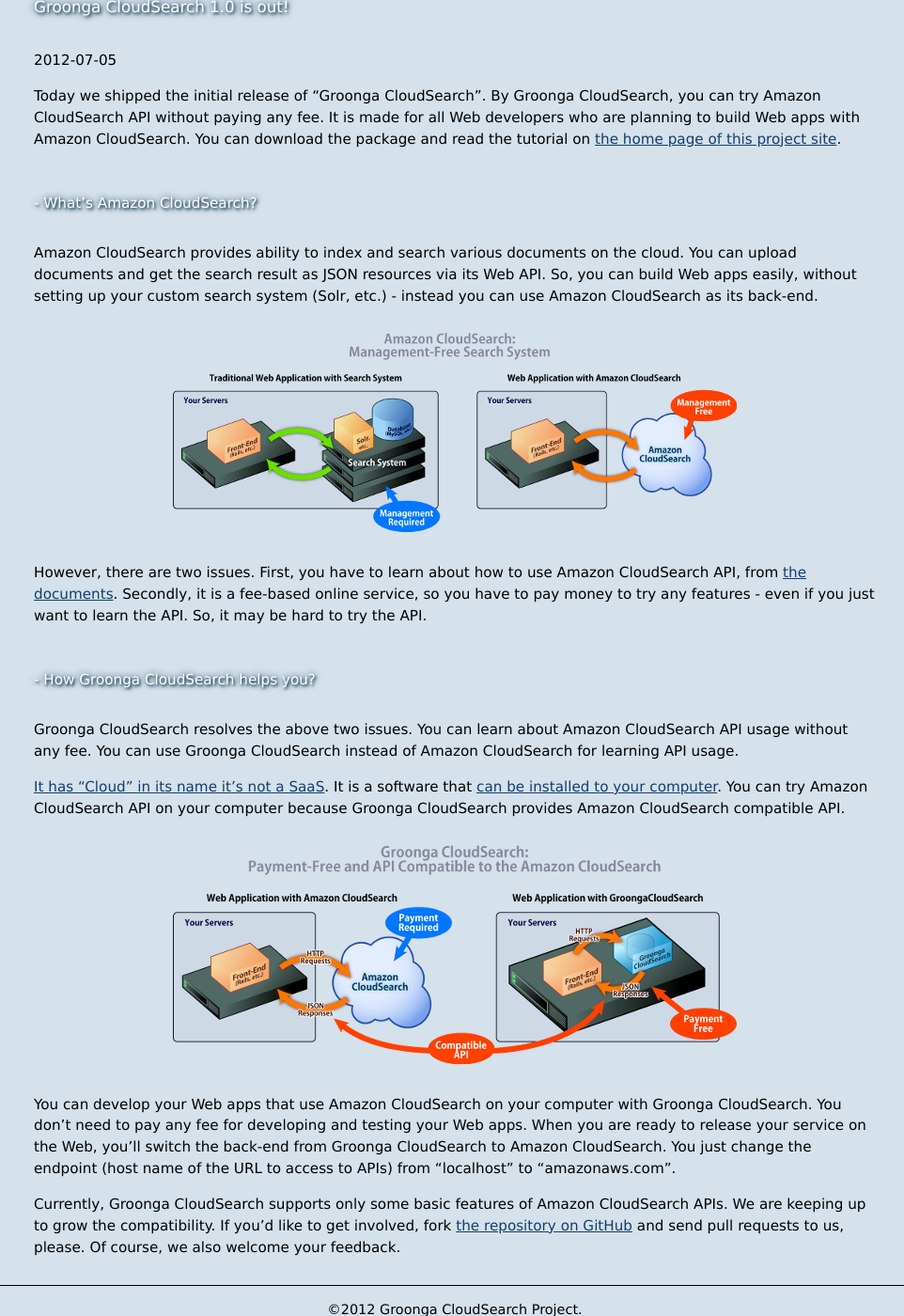
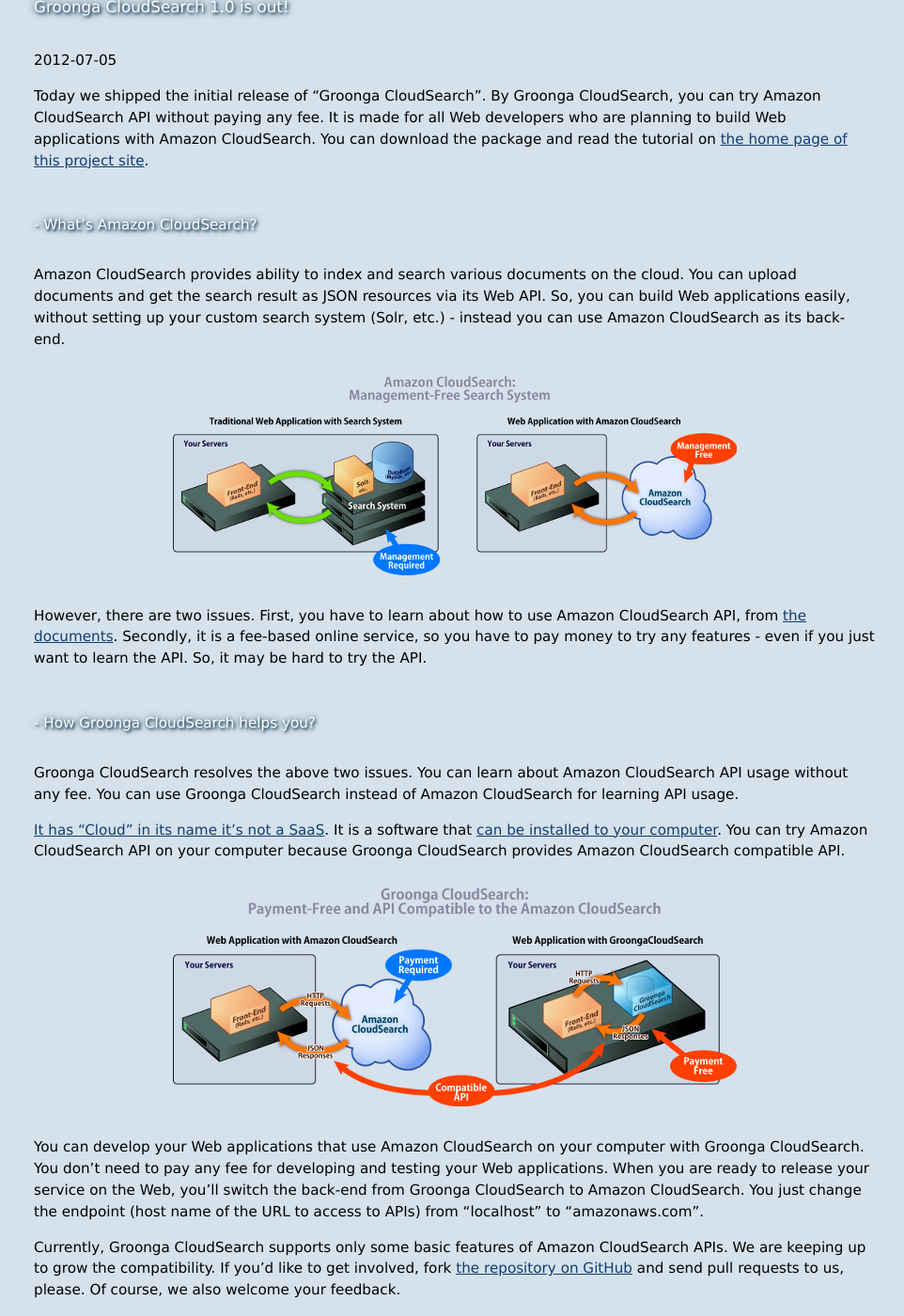
Before and after one commit to groonga/gcs.groonga.org, a Jekyll site: the page built from _posts/2012-07-05-initial-release.md, in a window 1280 px wide and 1400 px high, scrolled down 248 px. Shown: the whole window at 94% size, without its empty margins (156-1118 px from the left). Built offline with Jekyll 4.4.1, drawn with Linux system fonts in a browser that asks for light colours; comment, search, counter and statistics services are not loaded.

Commit message:
blog: apps -> applications

```diff
--- a/_posts/2012-07-05-initial-release.md
+++ b/_posts/2012-07-05-initial-release.md
@@ -3,14 +3,14 @@
 layout: post
 ---
 
-Today we shipped the initial release of "Groonga CloudSearch". By Groonga CloudSearch, you can try Amazon CloudSearch API without paying any fee. It is made for all Web developers who are planning to build Web apps with Amazon CloudSearch. You can download the package and read the tutorial on [the home page of this project site](http://gcs.groonga.org/).
+Today we shipped the initial release of "Groonga CloudSearch". By Groonga CloudSearch, you can try Amazon CloudSearch API without paying any fee. It is made for all Web developers who are planning to build Web applications with Amazon CloudSearch. You can download the package and read the tutorial on [the home page of this project site](http://gcs.groonga.org/).
 
 
 ### What's Amazon CloudSearch?
 
-Amazon CloudSearch provides ability to index and search various documents on the cloud. You can upload documents and get the search result as JSON resources via its Web API. So, you can build Web apps easily, without setting up your custom search system (Solr, etc.) - instead you can use Amazon CloudSearch as its back-end.
+Amazon CloudSearch provides ability to index and search various documents on the cloud. You can upload documents and get the search result as JSON resources via its Web API. So, you can build Web applications easily, without setting up your custom search system (Solr, etc.) - instead you can use Amazon CloudSearch as its back-end.
 
-<a href="/images/architecture-trad-vs-acs-large.png" rel="lightbox"><img src="/images/architecture-trad-vs-acs-small.png" alt="(Figure 1: Legacy Web Apps v.s. Web Apps with Amazon CloudSearch)" /></a>
+<a href="/images/architecture-trad-vs-acs-large.png" rel="lightbox"><img src="/images/architecture-trad-vs-acs-small.png" alt="(Figure 1: Legacy Web Applications v.s. Web Applications with Amazon CloudSearch)" /></a>
 
 However, there are two issues. First, you have to learn about how to use Amazon CloudSearch API, from [the documents](http://aws.amazon.com/documentation/cloudsearch/). Secondly, it is a fee-based online service, so you have to pay money to try any features - even if you just want to learn the API. So, it may be hard to try the API.
 
@@ -20,8 +20,8 @@
 
 [It has "Cloud" in its name it's not a SaaS](/docs/faq/#why-cloud-in-name). It is a software that [can be installed to your computer](/docs/install/). You can try Amazon CloudSearch API on your computer because Groonga CloudSearch provides Amazon CloudSearch compatible API.
 
-<a href="/images/architecture-acs-vs-gcs-large.png" rel="lightbox"><img src="/images/architecture-acs-vs-gcs-small.png" alt="(Figure 2: Web Apps with Amazon CloudSearch v.s. Web Apps with Groonga CloudSearch)" /></a>
+<a href="/images/architecture-acs-vs-gcs-large.png" rel="lightbox"><img src="/images/architecture-acs-vs-gcs-small.png" alt="(Figure 2: Web Applications with Amazon CloudSearch v.s. Web Applications with Groonga CloudSearch)" /></a>
 
-You can develop your Web apps that use Amazon CloudSearch on your computer with Groonga CloudSearch. You don't need to pay any fee for developing and testing your Web apps. When you are ready to release your service on the Web, you'll switch the back-end from Groonga CloudSearch to Amazon CloudSearch. You just change the endpoint (host name of the URL to access to APIs) from "localhost" to "amazonaws.com".
+You can develop your Web applications that use Amazon CloudSearch on your computer with Groonga CloudSearch. You don't need to pay any fee for developing and testing your Web applications. When you are ready to release your service on the Web, you'll switch the back-end from Groonga CloudSearch to Amazon CloudSearch. You just change the endpoint (host name of the URL to access to APIs) from "localhost" to "amazonaws.com".
 
 Currently, Groonga CloudSearch supports only some basic features of Amazon CloudSearch APIs. We are keeping up to grow the compatibility. If you'd like to get involved, fork [the repository on GitHub](https://github.com/groonga/gcs) and send pull requests to us, please. Of course, we also welcome your feedback.
```
